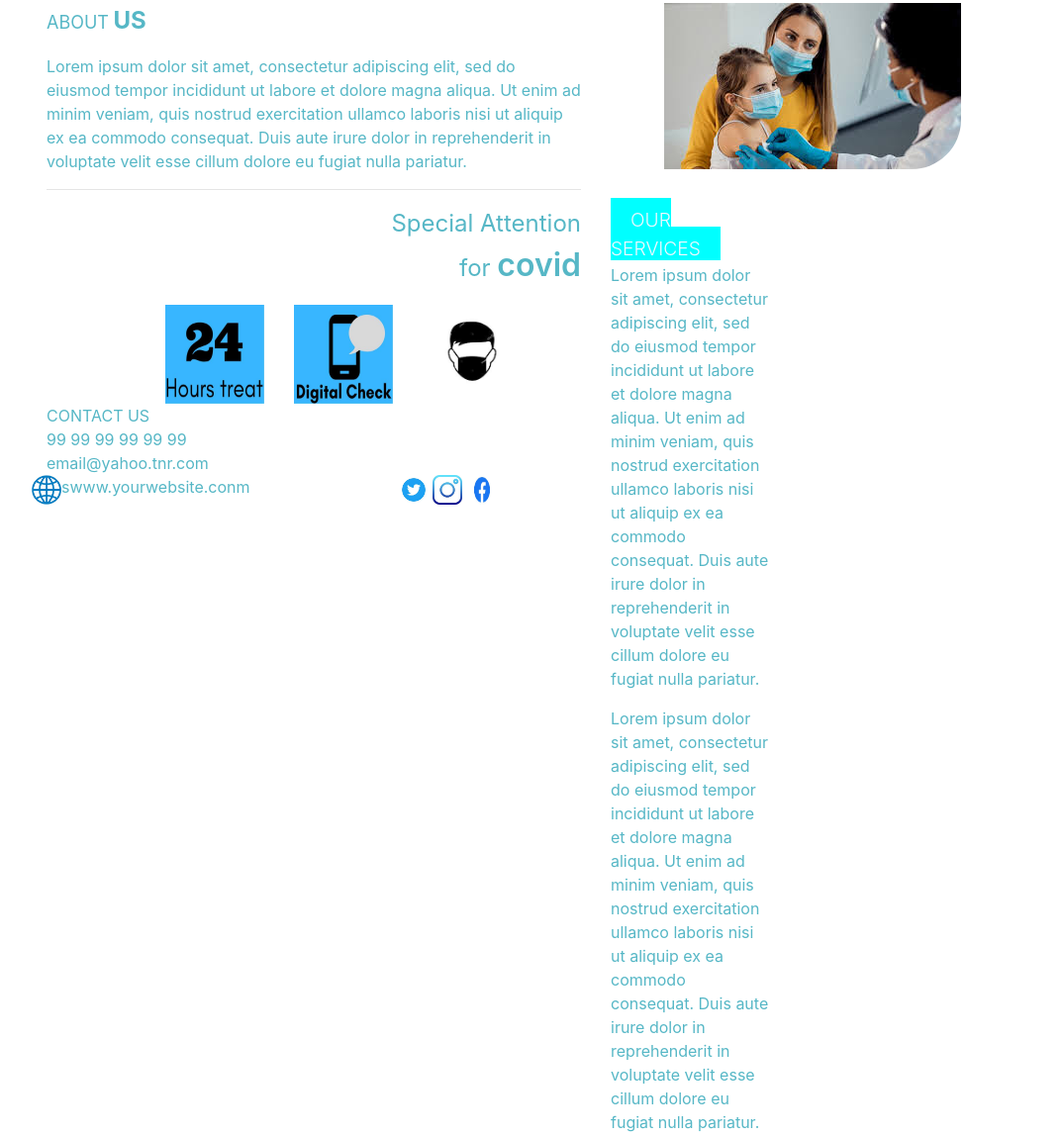
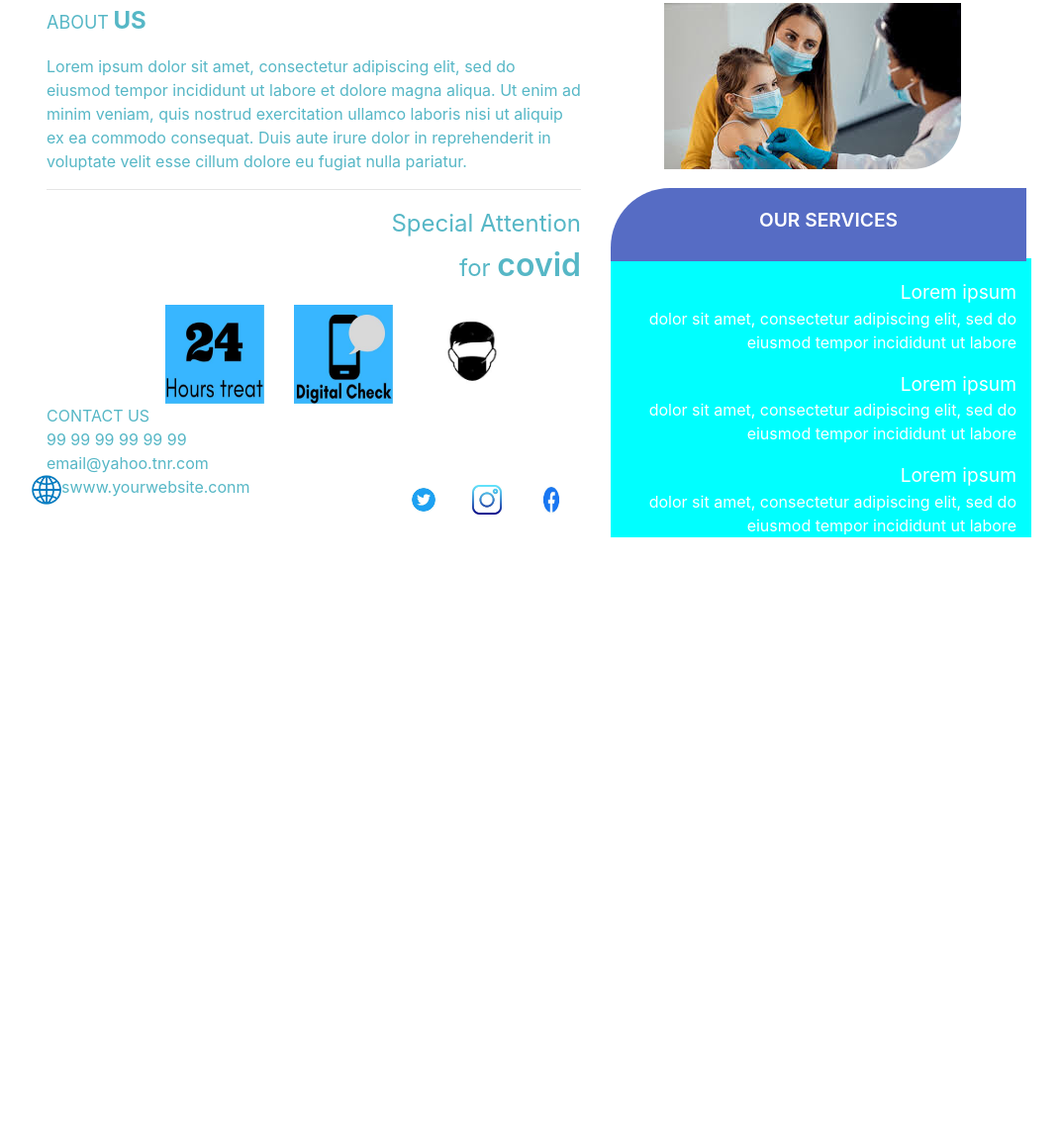
Before and after one commit to Nileshchavda2003/medical-clinic, a plain HTML site: page index.html in a window 1280 px wide. Shown: the part 1019-2168 px from the top of the page at 99% size, without its empty margins (38-1111 px from the left). After the commit the page ends 1712 px from the top, so only its background shows below. Drawn offline with Linux system fonts and the light colour scheme.

Commit message:
final changes in our services section

```diff
--- a/index.html
+++ b/index.html
@@ -1,7 +1,7 @@
 <!DOCTYPE html>
 <html lang="en">
 <head>
-  <title>Bootstrap Example</title>
+  <title>Medical-Clinic</title>
   <meta charset="utf-8">
   <meta name="viewport" content="width=device-width, initial-scale=1">
   <link rel="stylesheet" href="bootstrap.min.css">
@@ -62,18 +62,22 @@
                         <div>email@yahoo.tnr.com</div>
                         <div class="row"><img src="images/internet.jpeg" height=30px; width="30px" alt=""><p> swww.yourwebsite.conm
                             <div align="right" id="social">
-                            <a href="#"><img src="images/twit.jpeg" alt="" height=30px; width="30px" ></a>
-                            <a href=""><img src="images/insta.jpeg" height=30px; width="30px" alt=""></a>
-                            <a href=""><img src="images/fb.jpeg" alt="" height=30px; width="30px"></a>
+                            <a href="#"><img src="images/twit.jpeg" alt="" height=30px; class="socialm" width="30px" ></a>
+                            <a href="#"><img src="images/insta.jpeg" height=30px; class="socialm"width="30px" alt=""></a>
+                            <a href="#"><img src="images/fb.jpeg" alt="" height=30px; class="socialm"width="30px"></a>
                             </div>
                         </div >
 
                         </div>
-                    <div class="col-2">
-                        <span id="our">OUR SERVICES</span>
-                        <p>Lorem ipsum dolor sit amet, consectetur adipiscing elit, sed do eiusmod tempor incididunt ut labore et dolore magna aliqua. Ut enim ad minim veniam, quis nostrud exercitation ullamco laboris nisi ut aliquip ex ea commodo consequat. Duis aute irure dolor in reprehenderit in voluptate velit esse cillum dolore eu fugiat nulla pariatur.</p>
-                        <p>Lorem ipsum dolor sit amet, consectetur adipiscing elit, sed do eiusmod tempor incididunt ut labore et dolore magna aliqua. Ut enim ad minim veniam, quis nostrud exercitation ullamco laboris nisi ut aliquip ex ea commodo consequat. Duis aute irure dolor in reprehenderit in voluptate velit esse cillum dolore eu fugiat nulla pariatur.</p>
-                        <p>Lorem ipsum dolor sit amet, consectetur adipiscing elit, sed do eiusmod tempor incididunt ut labore et dolore magna aliqua. Ut enim ad minim veniam, quis nostrud exercitation ullamco laboris nisi ut aliquip ex ea commodo consequat. Duis aute irure dolor in reprehenderit in voluptate velit esse cillum dolore eu fugiat nulla pariatur.</p>
+
+                    <div class="col-5" id="o">
+                        <span id="our">OUR SERVICES</span><br>
+                        <br>
+                        <div id="ours">
+                        <p align="right" class="pera"> <span class="lorem"> Lorem ipsum</span> <br> dolor sit amet, consectetur adipiscing elit, sed do eiusmod tempor incididunt ut labore </p>
+                        <p align="right" class="pera"> <span class="lorem"> Lorem ipsum</span> <br> dolor sit amet, consectetur adipiscing elit, sed do eiusmod tempor incididunt ut labore </p>
+                        <p align="right" class="pera"> <span class="lorem"> Lorem ipsum</span> <br> dolor sit amet, consectetur adipiscing elit, sed do eiusmod tempor incididunt ut labore </p>
+                        </div>
 
                     </div>
                 </div>
--- a/main.css
+++ b/main.css
@@ -64,7 +64,7 @@
    }
 #inj{
   padding-left: 10%;
-
+  margin-bottom: 0px;
   border-end-end-radius: 50px;
 }
    #spec{
@@ -82,6 +82,7 @@
     height: 100px;
     width: 130px;
      padding-left: 30px;
+     /* padding: 20px; */
     /*padding-right: 10spx; */
    }
    #three{
@@ -94,15 +95,51 @@
    #social{
     margin-left: 150px;
    }
+   .socialm{
+    padding: 0px;
+    margin: 10px;
+    margin-right: 20px;
+    margin-bottom: 30px;
+
+   }
    .color{
     color: rgb(86, 183, 198);
    }
    #our{
-    padding-top: 10px;
-    padding-left: 20px;
-    padding-right: 20px;
-    background-color: aqua;
-    color: aliceblue;
-    font-weight: 300;
+    padding-top: 20px;
+    padding-left:150px;
+    padding-right: 130px;
+    padding-bottom: 30px;
+    /* margin-top: 0px;   */
+    margin-left: 0px;
+    margin-bottom: 30px;
+    margin-top: 0px;
+    margin-right: 10px;
+    background-color: rgb(86, 108, 196);
+    color: rgb(255, 255, 255);
+    font-weight: 600;
     font-size: larger;
+    border-top-left-radius: 60px;
   }
+  #ours{
+
+    padding-top: 20px;
+    padding-left: 30px;
+    padding-right: 15px;
+    padding-bottom: 0px;
+    margin-top: 0px;
+    margin-left: 0px;
+    margin-right: 20px;
+    margin-bottom: 150px;
+    background-color: rgb(86, 108, 196);
+    color: rgb(255, 255, 255);
+    /* font-weight: 600;
+    font-size: larger;
+    border-top-left-radius: 80px; */
+    /* changes */
+    background-color: aqua
+  }
+  .lorem{
+    font-size:larger;
+    font-weight: 400;
+  }
```
